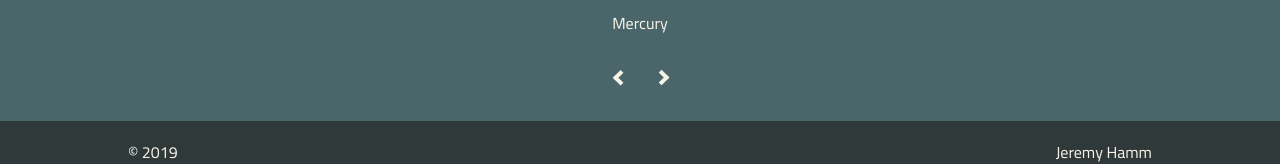
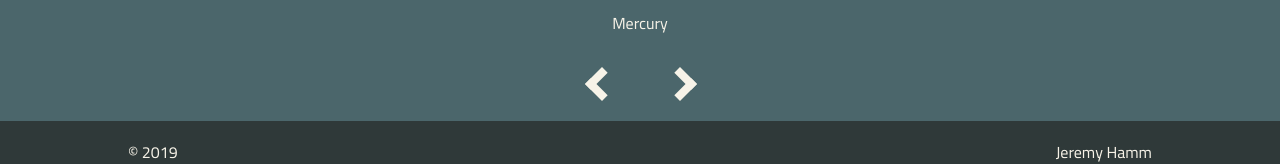
Before and after one commit to jeremyhamm/mirum-coding-assessment, a React (Create React App) app: page / in a window 1280 px wide. Shown: the part 617-781 px from the top of the page. Built offline with nearby package versions, Linux system fonts and the light colour scheme.

Commit message:
Update chevron height and weight

```diff
--- a/src/styles/Carousel.scss
+++ b/src/styles/Carousel.scss
@@ -17,7 +17,7 @@
     margin-top: 1em;
     display: flex;
     justify-content: space-between;
-    min-width: 50px;
+    min-width: 100px;
     .chevron {
       &:hover {
         color: $yankees-blue;
@@ -26,16 +26,16 @@
     }
     .chevron::before {
       border-style: solid;
-      border-width: 0.25em 0.25em 0 0;
+      border-width: 0.5em 0.5em 0 0;
       content: '';
       display: inline-block;
-      height: 0.45em;
+      height: 1em;
       left: 0.15em;
       position: relative;
       top: 0.15em;
       transform: rotate(-45deg);
       vertical-align: top;
-      width: 0.45em;
+      width: 1em;
     }
     .chevron.left:before {
       left: 0;
```
